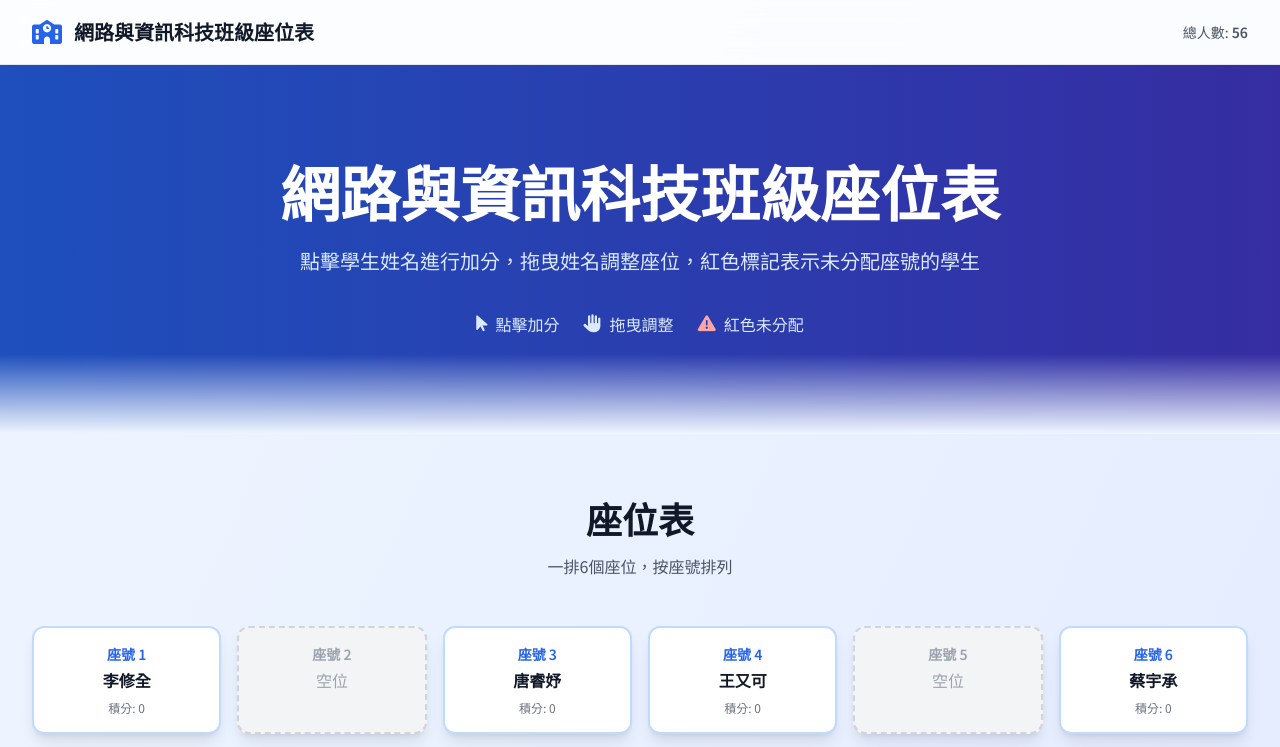
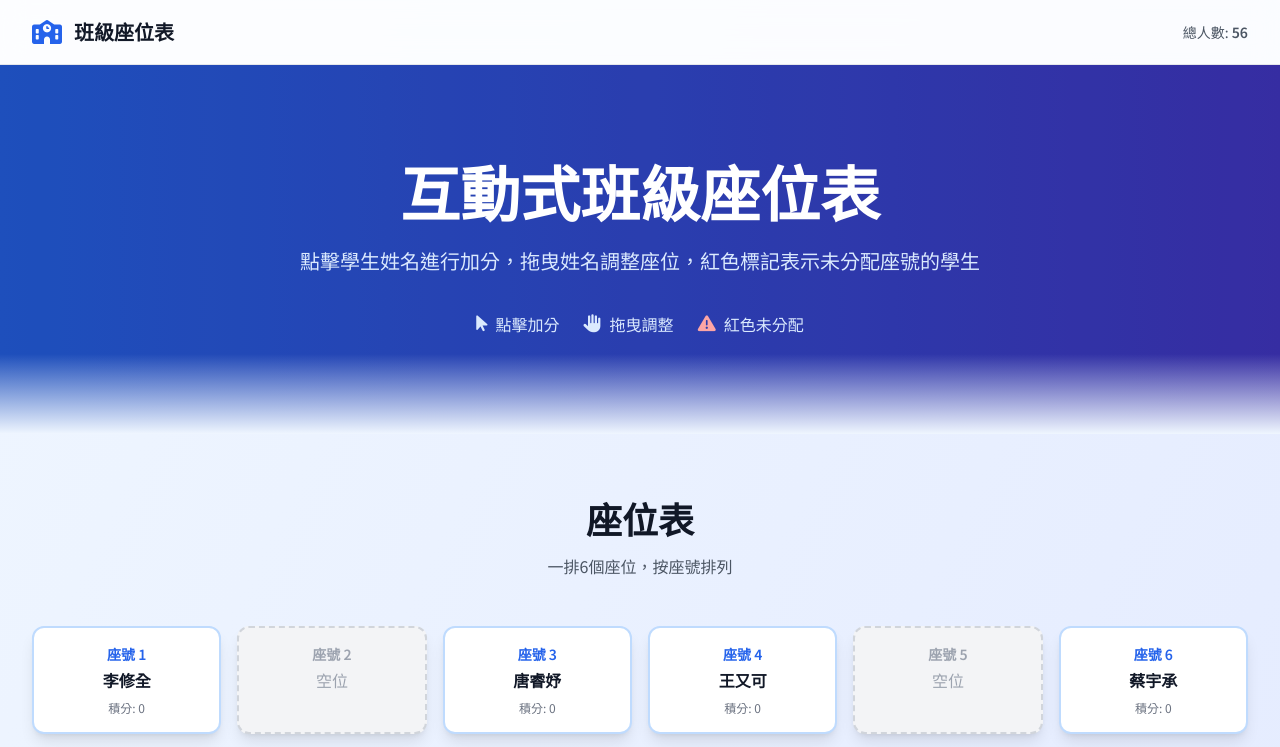
Before and after one commit to micahel1009/Class-Seating-Chart, a plain HTML site: page index.html in a window 1280 px wide. Shown: the top 747 px of the page. Drawn offline with nearby package versions, Linux system fonts and the light colour scheme.

Commit message:
Update index.html

```diff
--- a/index.html
+++ b/index.html
@@ -3,21 +3,21 @@
 <head>
     <meta charset="UTF-8">
     <meta name="viewport" content="width=device-width, initial-scale=1.0">
-    <title>網路與資訊科技班級座位表</title>
+    <title>班級互動式座位表</title>
     <script src="https://cdn.tailwindcss.com"></script>
     <link rel="stylesheet" href="https://cdnjs.cloudflare.com/ajax/libs/font-awesome/6.5.1/css/all.min.css">
     <link href="https://fonts.googleapis.com/css2?family=Noto+Sans+TC:wght@300;400;500;600;700&amp;display=swap" rel="stylesheet">
 
     <link rel="stylesheet" href="style.css">
 </head>
-<body oncontextmenu="return false;" class="bg-gradient-to-br from-blue-50 to-indigo-100 min-h-screen transition-colors duration-300">
+<body class="bg-gradient-to-br from-blue-50 to-indigo-100 min-h-screen transition-colors duration-300">
 
     <nav class="bg-white/80 backdrop-blur-md border-b border-gray-200 sticky top-0 z-50">
         <div class="max-w-7xl mx-auto px-4 sm:px-6 lg:px-8">
             <div class="flex justify-between items-center h-16">
                 <div class="flex items-center space-x-3">
                     <i class="fas fa-school text-2xl text-blue-600"></i>
-                    <h1 class="text-xl font-bold text-gray-900">網路與資訊科技班級座位表</h1>
+                    <h1 class="text-xl font-bold text-gray-900">班級座位表</h1>
                 </div>
                 <div class="flex items-center space-x-4">
                     <div class="text-sm text-gray-600">
@@ -33,7 +33,7 @@
         <div class="relative max-w-7xl mx-auto px-4 sm:px-6 lg:px-8 py-24">
             <div class="text-center">
                 <h1 class="text-5xl md:text-6xl font-bold text-white mb-6">
-                    網路與資訊科技班級座位表
+                    互動式班級座位表
                 </h1>
                 <p class="text-xl text-blue-100 mb-8 max-w-3xl mx-auto leading-relaxed">
                     點擊學生姓名進行加分，拖曳姓名調整座位，紅色標記表示未分配座號的學生
```
